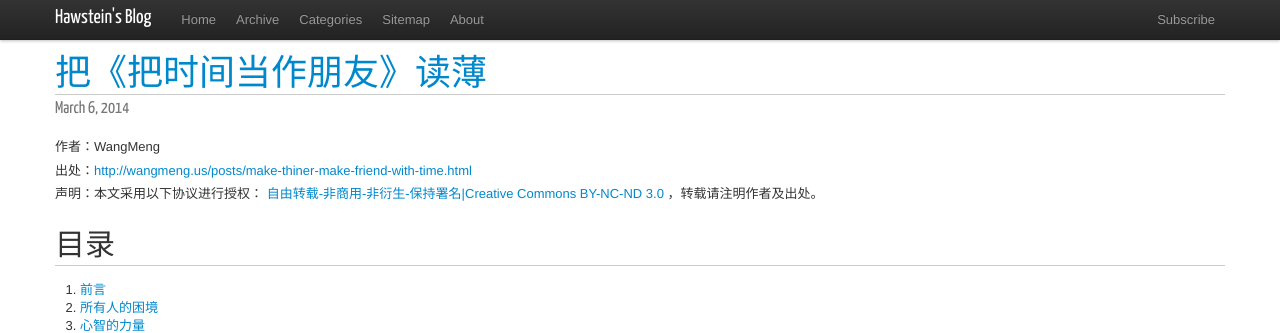
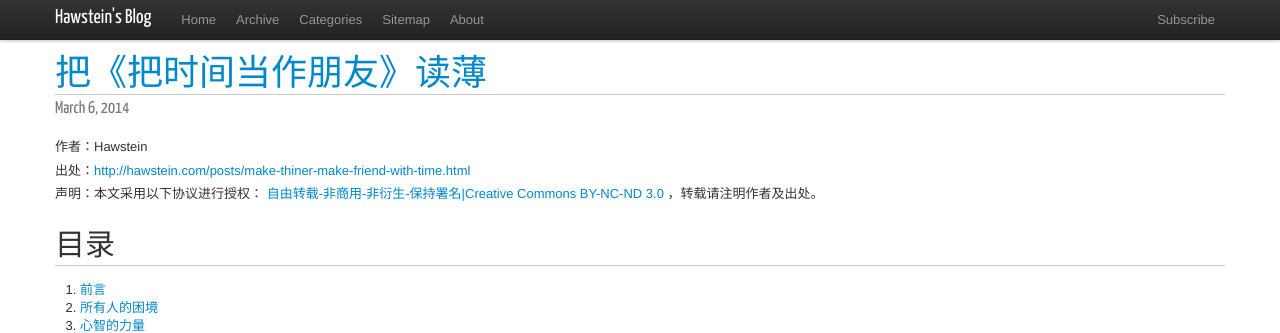
Before and after one commit to sjtufighter/sjtufighter.github.io, a Jekyll site: the page built from index.html, in a window 1280 px wide and 900 px high. Shown: the top 333 px of the window. Built offline with Jekyll 4.4.1, drawn with Linux system fonts in a browser that asks for light colours; nearby versions of some CDN libraries; Markdown is read by kramdown in place of the engine named in the settings.

Commit message:
Update index.html

```diff
--- a/index.html
+++ b/index.html
@@ -1,6 +1,6 @@
 ---
 layout: default
-title: WangMeng's Blog
+title: Hawstein's Blog
 ---
 {% assign first_post = site.posts.first %}
 <div id="post">
@@ -12,8 +12,8 @@
   {{ first_post.date | date: "%B %e, %Y" }}
 </div>
 <div style="line-height:180%;">
-  作者：WangMeng<br>
-  出处：<a href="{{ first_post.url }}">http://wangmeng.us{{ first_post.url }}</a><br>
+  作者：Hawstein<br>
+  出处：<a href="{{ first_post.url }}">http://hawstein.com{{ first_post.url }}</a><br>
   声明：本文采用以下协议进行授权： <a href="http://creativecommons.org/licenses/by-nc-nd/3.0/deed.zh">自由转载-非商用-非衍生-保持署名|Creative Commons BY-NC-ND 3.0</a> ，转载请注明作者及出处。<br><br>
 </div>
 {{ first_post.content }}
```
